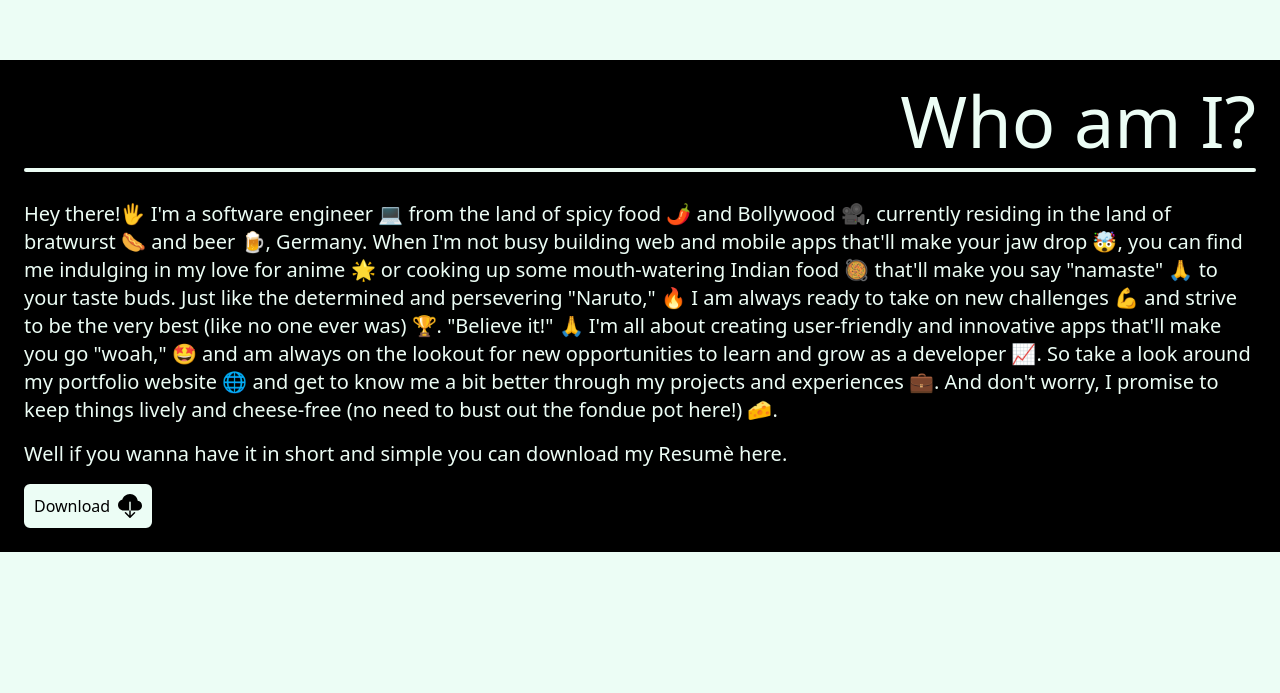
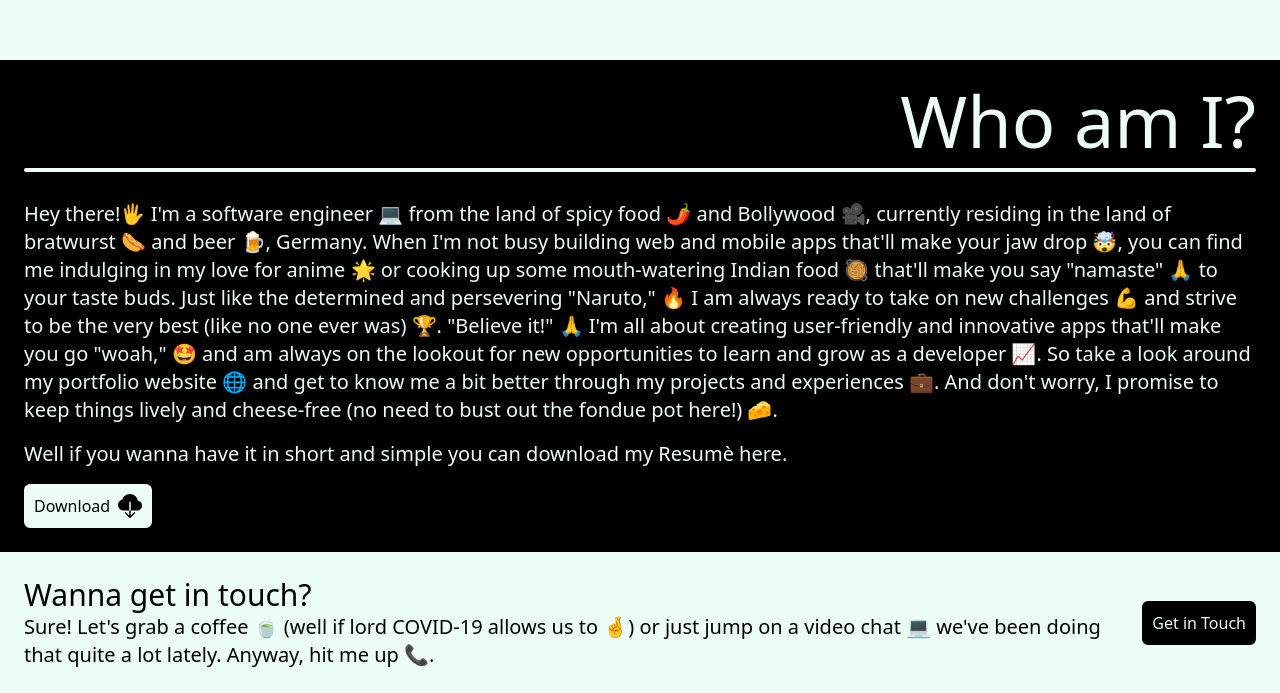
Before and after one commit to vikrant0526/my-portfolio, a Next.js app: page / in a window 1280 px wide. Shown: the part 745-1438 px from the top of the page. Before the commit the page ends 1297 px from the top, so only its background shows below. Built offline with nearby package versions, Linux system fonts and the light colour scheme.

Commit message:
Get in touch section

```diff
--- /dev/null
+++ b/components/GetInTouchSection.tsx
@@ -0,0 +1,21 @@
+import Button from "./Button";
+import Section from "./Section";
+
+const GetInTouchSection = () => {
+  return (
+    <Section className="flex-row">
+      <div>
+        <h6 className="text-3xl">Wanna get in touch?</h6>
+        {/* <Seprator /> */}
+        <p className="text-xl">
+          Sure! Let&apos;s grab a coffee 🍵 (well if lord COVID-19 allows us to 🤞) or just jump on
+          a video chat 💻 we&apos;ve been doing that quite a lot lately. Anyway, hit me up 📞.
+        </p>
+      </div>
+      <div className="flex justify-center items-center">
+        <Button className="min-w-max">Get in Touch</Button>
+      </div>
+    </Section>
+  );
+};
+export default GetInTouchSection;
--- a/pages/index.tsx
+++ b/pages/index.tsx
@@ -2,6 +2,7 @@ import Image from "next/image";
 import { BsFillCloudDownloadFill } from "react-icons/bs";
 import { FaDownload } from "react-icons/fa";
 import Button from "../components/Button";
+import GetInTouchSection from "../components/GetInTouchSection";
 import Section from "../components/Section";
 import Seprator from "../components/Seprator";
 
@@ -48,6 +49,7 @@ export default function Home() {
           Download <BsFillCloudDownloadFill size={24} className="button-icon" />
         </Button>
       </Section>
+      <GetInTouchSection />
     </>
   );
 }
```
